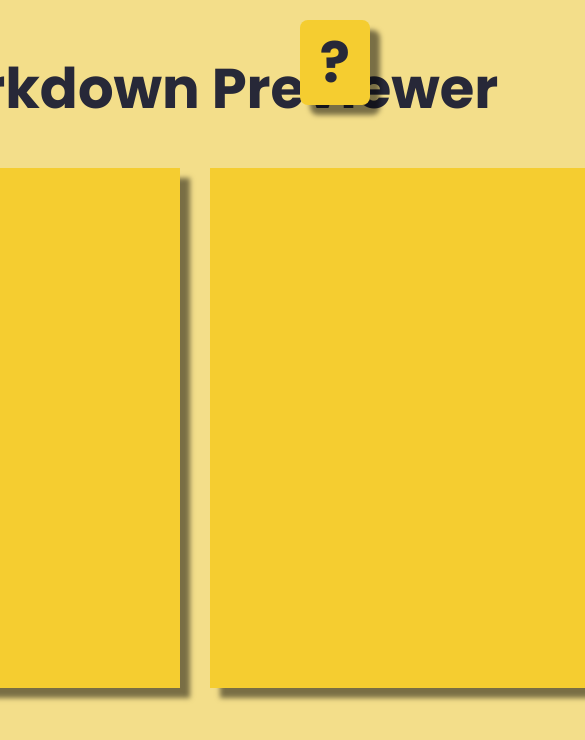
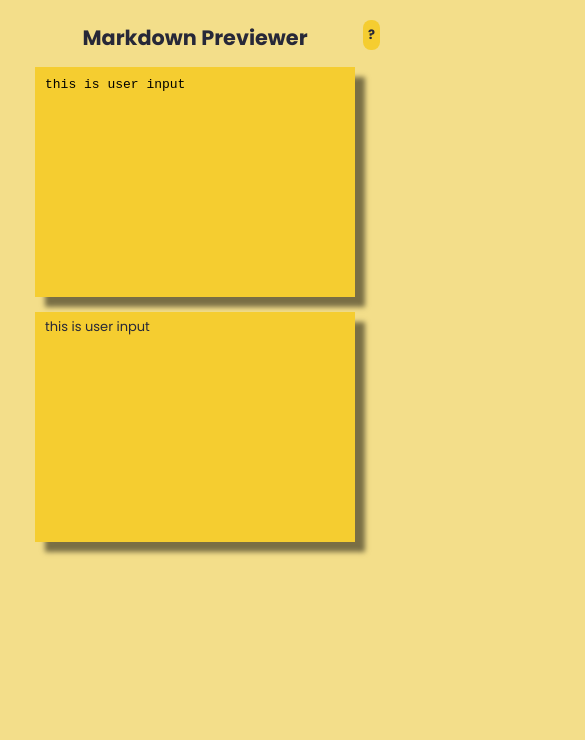
Before and after one commit to emrecan-balgun/markdown-previewer, a React (Create React App) app: page / in a window 390 px wide. Shown: the top 740 px of the page, 585 px wide, since content can reach past the window. Built offline with nearby package versions, Linux system fonts and the light colour scheme.

Commit message:
refactor output.js, update header.js and add media queries

```diff
--- a/package.json
+++ b/package.json
@@ -3,6 +3,7 @@
   "version": "0.1.0",
   "private": true,
   "dependencies": {
+    "@reduxjs/toolkit": "^1.6.2",
     "@testing-library/jest-dom": "^5.11.4",
     "@testing-library/react": "^11.1.0",
     "@testing-library/user-event": "^12.1.10",
@@ -10,6 +11,7 @@
     "react": "^17.0.2",
     "react-dom": "^17.0.2",
     "react-markdown": "^7.1.1",
+    "react-redux": "^7.2.6",
     "react-scripts": "4.0.3",
     "react-syntax-highlighter": "^15.4.5",
     "web-vitals": "^1.0.1"
--- a/src/Container/Header.js
+++ b/src/Container/Header.js
@@ -1,9 +1,18 @@
+import { useSelector, useDispatch } from 'react-redux';
+import { isClicked, changeIsClicked } from '../redux/markdownSlice';
 
 function Header() {
+    const clicked = useSelector(isClicked)
+    const dispatch = useDispatch();
+
+    function handleClick() {
+        dispatch(changeIsClicked(!clicked));
+    }
+
     return (
         <div className="header">
             <h1 className="header__title">markdown previewer</h1>
-            <span className="header__icon">?</span>
+            <span className="header__icon" onClick={handleClick}>?</span>
         </div>
     )
 }
--- a/src/Container/Output.js
+++ b/src/Container/Output.js
@@ -1,25 +1,41 @@
-import { useState } from 'react'
+import { useEffect } from 'react'
 import Header from './Header'
 import ReactMarkDown from 'react-markdown';
 import SyntaxHighlighter from 'react-syntax-highlighter';
 import { docco } from 'react-syntax-highlighter/dist/esm/styles/hljs';
+import { useSelector, useDispatch } from 'react-redux';
+import { isClicked, textHelp, changeUserText, userText } from '../redux/markdownSlice';
 
 function Output() {
-    const [input, setInput] = useState();
+    const dispatch = useDispatch();
+    const clicked = useSelector(isClicked)
+    const helpText = useSelector(textHelp);
+    const textUser = useSelector(userText);
+
+    useEffect(() => {
+      const textarea = document.getElementById('textarea');
+      if(clicked === true) {
+        textarea.disabled = true;
+      } else {
+        textarea.disabled = false;
+      }
+    }, [clicked])
 
     return (
         <>
         <Header />
         <div className="output">
             <textarea
+                id="textarea"
                 className="output__box"
-                value={input}
-                onChange={(e) => setInput(e.target.value)}
+                value={`${clicked ? helpText : textUser}`}
+                onChange={(e) => dispatch(changeUserText(e.target.value))}
             />
 
             <ReactMarkDown
+                id='reactMarkDown'
                 className="output__box"
-                children={input}
+                children={`${clicked ? helpText : textUser}`}
                 components={{
                     code({node, inline, className, children, ...props}) {
                       const match = /language-(\w+)/.exec(className || '')
--- a/src/index.js
+++ b/src/index.js
@@ -3,10 +3,14 @@ import ReactDOM from 'react-dom';
 import './index.scss';
 import App from './App';
 import reportWebVitals from './reportWebVitals';
+import { store } from './redux/store';
+import { Provider } from 'react-redux';
 
 ReactDOM.render(
   <React.StrictMode>
-    <App />
+    <Provider store={store}>
+      <App />
+    </Provider>
   </React.StrictMode>,
   document.getElementById('root')
 );
--- /dev/null
+++ b/src/redux/markdownSlice.js
@@ -0,0 +1,58 @@
+import { createSlice } from '@reduxjs/toolkit'
+
+const help = `Heading
+=======
+
+Sub-heading
+-----------
+
+### Another deeper heading
+
+Paragraphs are separated
+by a blank line.
+
+Leave 2 spaces at the end of a line to do a
+line break
+
+Text attributes *italic*, **bold**,
+\`monospace\`, ~~strikethrough~~ .
+
+Shopping list:
+
+  * apples
+  * oranges
+  * pears
+
+Numbered list:
+
+  1. apples
+  2. oranges
+  3. pears
+
+The rain---not the reign---in
+Spain.
+
+ *[Herman Fassett](https://freecodecamp.com/hermanfassett)*`;
+
+export const markdownSlice = createSlice({
+    name: 'markdown',
+    initialState: {
+      isClicked: false,
+      userText: 'this is user input',
+      textHelp: help,
+    },
+    reducers: {
+        changeIsClicked: (state, action) => {
+            state.isClicked = action.payload;
+        },
+        changeUserText: (state, action) => {
+          state.userText = action.payload;
+        },
+    }
+  })
+
+  export const { changeIsClicked, changeUserText } = markdownSlice.actions;
+  export const isClicked = (state) => state.markdown.isClicked;
+  export const textHelp = (state) => state.markdown.textHelp;
+  export const userText = (state) => state.markdown.userText;
+  export default markdownSlice.reducer
--- /dev/null
+++ b/src/redux/store.js
@@ -0,0 +1,17 @@
+// import { configureStore } from '@reduxjs/toolkit';
+// import markdownSlice from './markdownSlice';
+
+// export const store = configureStore({
+//   reducer: {
+//     markdown: markdownSlice
+//   },
+// });
+
+import { configureStore } from '@reduxjs/toolkit';
+import markdownSlice from './markdownSlice';
+
+export const store = configureStore({
+  reducer: {
+    markdown: markdownSlice
+  },
+});
--- a/src/sass/Helpers/_variables.scss
+++ b/src/sass/Helpers/_variables.scss
@@ -1,6 +1,5 @@
 // Screens
 $small-screen: 576px;
-$sm-screen: 767px;
 $medium-screen: 768px;
 $large-screen: 992px;
 $extra-large-screen: 1200px;
--- a/src/sass/layout/_header.scss
+++ b/src/sass/layout/_header.scss
@@ -26,4 +26,62 @@
             box-shadow: 5px 5px 5px 0px rgba(0,0,0,0.75);
         }
     }
+
+    @media screen and (max-width: $small-screen) {
+        &__title {
+            font-size: $medium-font-size;
+        }
+
+        &__icon {
+            font-size: $small-font-size;
+            top: 20px;
+            right: 10px;
+            box-shadow: none;
+            padding: 5px;
+
+            &:hover {
+                box-shadow: none;
+            }
+        }
+    }
+
+    @media screen and (min-width: $small-screen) {
+        &__title {
+            font-size: $big-font-size;
+        }
+
+        &__icon {
+            font-size: $mediumer-font-size;
+        }
+    }
+
+    @media screen and (min-width: $medium-screen) {
+        &__title {
+            font-size: $bigger-font-size;
+        }
+
+        &__icon {
+            font-size: $big-font-size;
+        }
+    }
+
+    @media screen and (min-width: $large-screen) {
+        &__title {
+            font-size: $mega-font-size;
+        }
+
+        &__icon {
+            font-size: $bigger-font-size;
+        }
+    }
+
+    @media screen and (min-width: $extra-large-screen) {
+        &__title {
+            font-size: $mega-font-size;
+        }
+
+        &__icon {
+            font-size: $mega-font-size;
+        }
+    }
 }
--- a/src/sass/layout/_output.scss
+++ b/src/sass/layout/_output.scss
@@ -38,24 +38,72 @@
             margin-top: -5px;
             word-break: break-word;
         }
+    }
 
-        // * {
-        //     // // overflow-wrap: break-word;
-        //     // font-size: calc(0.6vw + 0.6em);
-        //     direction: ltr;
-        //     width: 35vw;
-        //     margin:auto;
-        //     // text-align:justify;
-        //     word-break: break-word;
-        //     white-space: pre-line;
-        //     overflow-wrap: break-word;
-        //     -ms-word-break: break-word;
-        //     word-break: break-word;
-        //     -ms-hyphens: auto;
-        //     -moz-hyphens: auto;
-        //     -webkit-hyphens: auto;
-        //     hyphens: auto;
-        // }
+    @media screen and (max-width: $small-screen) {
+        &__box {
+            font-size: $small-font-size;
+            height: 210px;
+            width: 300px;
 
+            &::-webkit-scrollbar {
+                width: 4px;
+            }
+        }
+
+        & {
+            @include flexbox($direction: column);
+            gap: 15px;
+        }
+    }
+
+    @media screen and (min-width: $small-screen) {
+        &__box {
+            font-size: $normal-font-size;
+            height: 280px;
+            width: 500px;
+
+            &::-webkit-scrollbar {
+                width: 4px;
+            }
+        }
+
+        & {
+            @include flexbox($direction: column);
+            gap: 15px;
+        }
+    }
+
+    @media screen and (min-width: $medium-screen) {
+        &__box {
+            font-size: $medium-font-size;
+            height: 580px;
+            width: 345px;
+
+            &::-webkit-scrollbar {
+                width: 4px;
+            }
+        }
+
+        & {
+            @include flexbox();
+            gap: 20px;
+        }
+    }
+
+    @media screen and (min-width: $large-screen) {
+        &__box {
+            font-size: $mediumer-font-size;
+            height: 580px;
+            width: 450px;
+        }
+    }
+
+    @media screen and (min-width: $extra-large-screen) {
+        &__box {
+            font-size: $mediumer-font-size;
+            height: 580px;
+            width: 590px;
+        }
     }
 }
```
Also changed, not shown: 1 other file (tests, documents, lock files or other folders).
